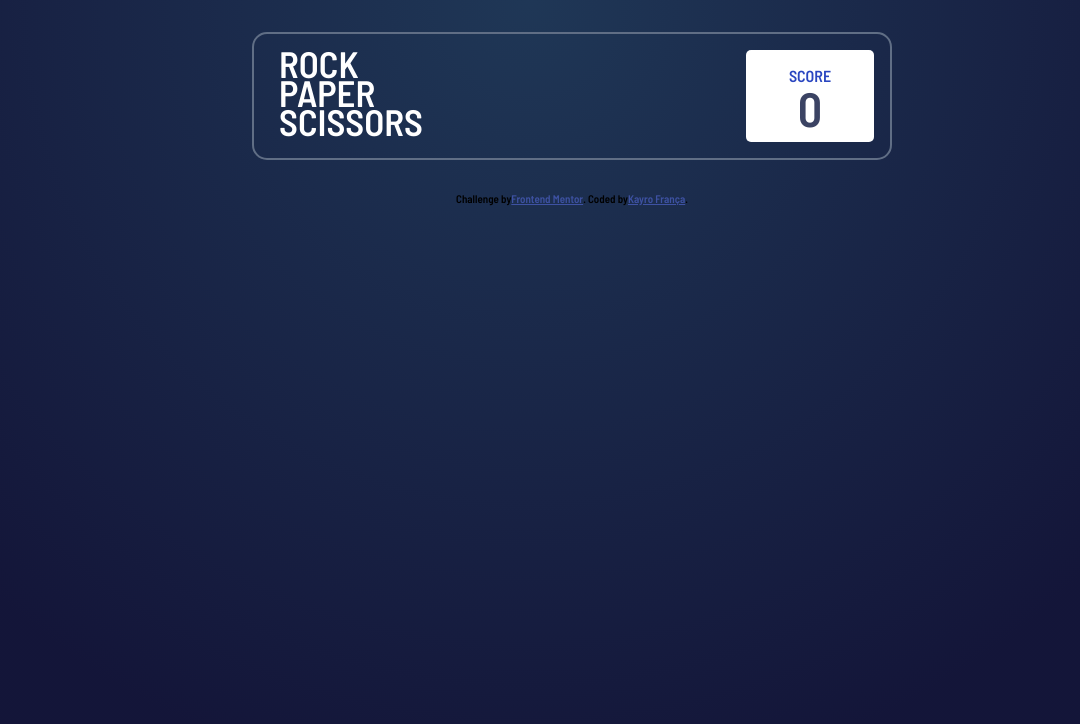
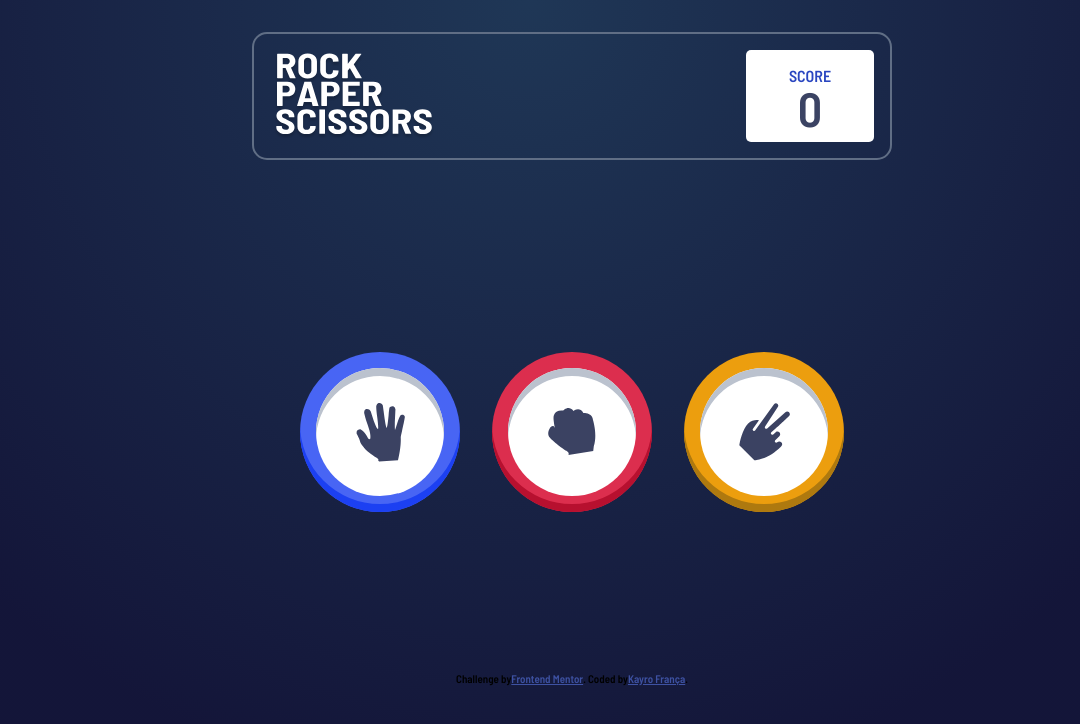
Before and after one commit to Kako-0/Rock-Paper-Scissors, a plain HTML site: page index.html in a window 1280 px wide. Shown: the top 724 px of the page, without its empty margins (111-1191 px from the left). Drawn offline with Linux system fonts and the light colour scheme.

Commit message:
added rock paper scissor

```diff
--- a/index.html
+++ b/index.html
@@ -13,15 +13,17 @@
 </head>
 <body>
   <div class="tittleScore">
-    <ul>
-      <li>ROCK</li>
-      <li>PAPER</li>
-      <li>SCISSORS</li>
-    </ul>
+    <img src="./images/logo.svg" alt="paper,rock, scissor">
     <div class="score">
       SCORE
       <p>0</p>
     </div>
+  </div>
+
+  <div class="game">
+    <div class="circle" id="paper"><img src="./images/icon-paper.svg" alt="Paper"></div>
+    <div class="circle" id="rock"><img src="./images/icon-rock.svg" alt="Rock"></div>
+    <div class="circle" id="scissor"><img src="./images/icon-scissors.svg" alt="Scissor"></div>
   </div>
 
   <div class="attribution">
--- a/style.css
+++ b/style.css
@@ -28,12 +28,8 @@ body{
     border: 2px solid hsl(217, 16%, 45%);
     border-radius: 15px;
 }
-.tittleScore ul{
-    margin: 15px 0px 0px 25px;
-    font-size: 2.3rem;
-    color: #ffffff;
-    line-height: 1.8rem;
-    list-style: none;
+.tittleScore img{
+    padding: 1.2rem;
 }
 .tittleScore .score{
     display: flex;
@@ -53,6 +49,53 @@ body{
     color: hsl(229, 25%, 31%);
 }
 
+.game{
+    display: flex;
+    justify-content: center;
+    align-items: center;
+    width: 100%;
+    height: 60vh;
+}
+
+.game .circle{
+    position: relative;
+    display: flex;
+    justify-content: center;
+    align-items: center;
+
+    width: 8rem;
+    height: 8rem;
+    margin: 2rem;
+    border-radius: 50%;
+    background-color: #ffffff;
+
+    box-shadow: inset 0px 8px hsl(217, 16%, 77%);
+}
+.game .circle::before{
+    position: absolute;
+    content: '';
+    z-index: -1;
+
+    width: 10rem;
+    height: 10rem;
+    border-radius: 50%;
+}
+
+#paper::before{
+    background-color:hsl(230, 89%, 62%);
+    box-shadow: inset 0px -8px hsl(230, 89%, 53%)
+}
+
+#rock::before{
+    background-color: hsl(349, 71%, 52%);
+    box-shadow: inset 0px -8px hsl(349, 84%, 39%);
+}
+
+#scissor::before{
+    background-color: hsl(39, 89%, 49%);
+    box-shadow: inset 0px -8px hsl(40, 84%, 37%);
+}
+
 .attribution{
     display: flex;
     justify-content: center;
```
